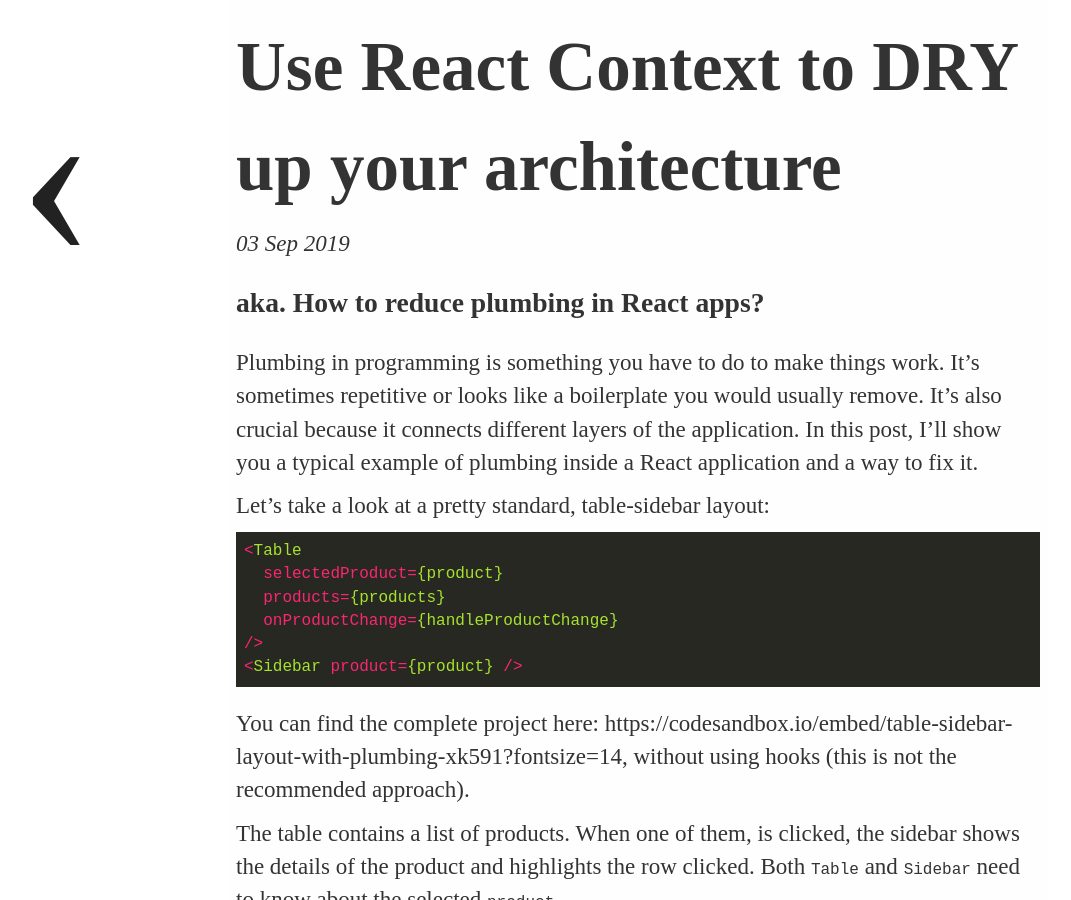
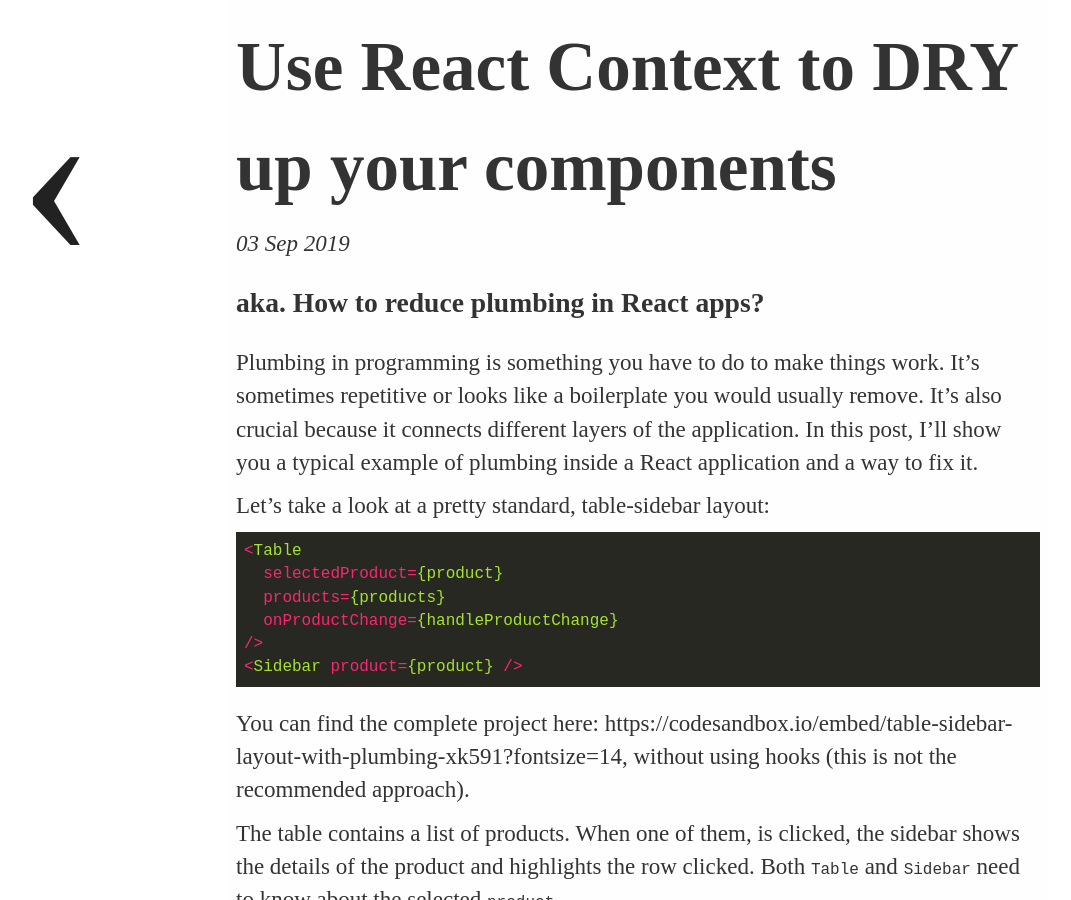
Before and after one commit to akoskm/akoskm.github.io, a Jekyll site: the page built from _posts/2019-09-03-react-usecontext-practical-example.md, in a window 1280 px wide and 900 px high. Shown: the whole window, without its empty margins (2-1073 px from the left). Built offline with Jekyll 4.4.1, drawn with Linux system fonts in a browser that asks for light colours; nearby versions of some CDN libraries; some web fonts are replaced; comment, search, counter and statistics services are not loaded.

Commit message:
update title, add date

```diff
--- a/_posts/2019-09-03-react-usecontext-practical-example.md
+++ b/_posts/2019-09-03-react-usecontext-practical-example.md
@@ -1,7 +1,8 @@
 ---
-title: Use React Context to DRY up your architecture
+title: Use React Context to DRY up your components
 layout: post
 type: post
+date: 2019-09-03 00:00:01
 ---
 
 ## aka. How to reduce plumbing in React apps?
```
